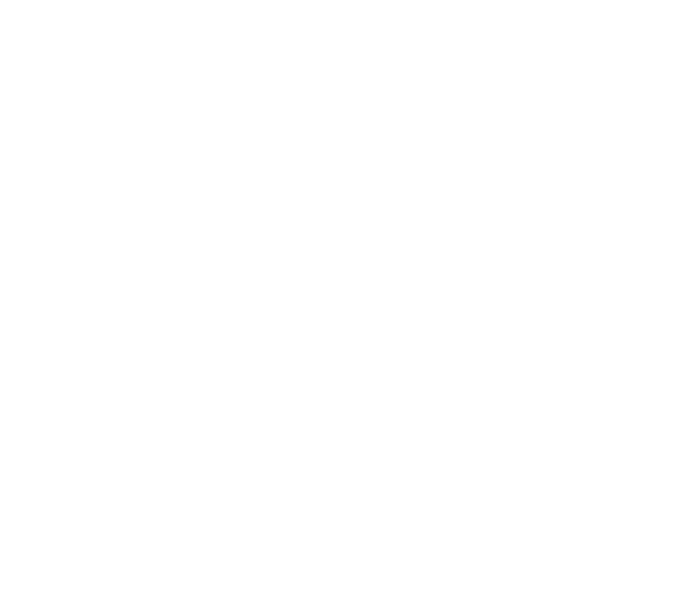
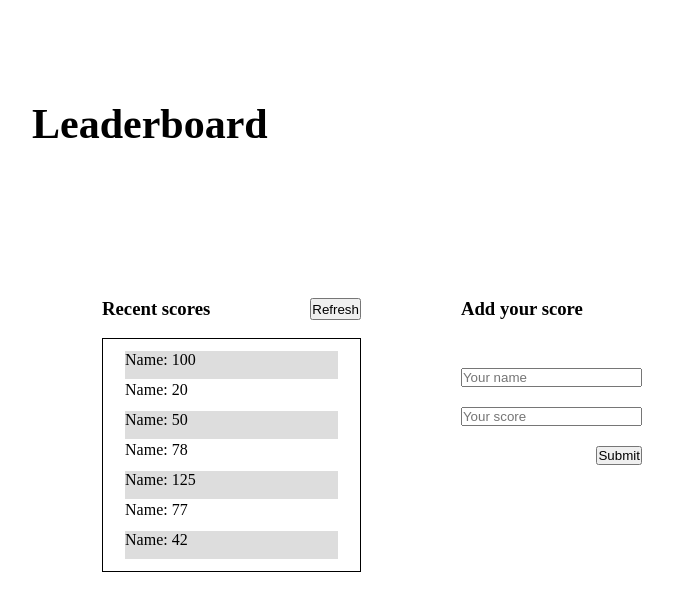
Before and after one commit to DeVuDeveloper/Leaderboard, a website built with webpack: page src/index.html in a window 1280 px wide. Shown: the whole page, without its empty margins (268-941 px from the left). Built offline with nearby package versions, Linux system fonts and the light colour scheme.

Commit message:
setup with webpack and html markup

```diff
--- a/src/index.html
+++ b/src/index.html
@@ -8,5 +8,56 @@
 
 <body>
 
+
+
+      <main>
+        <header>
+        <h1>Leaderboard</h1>
+      </header>
+      <div class="wrapper">
+
+        <section class="scores">
+          <div class="list-header">
+            <h3>Recent scores</h3>
+            <button type="button">Refresh</button>
+          </div><br>
+          <div class="list">
+            <table>
+               <tr>
+                  <td>Name: 100</td>
+                </tr>
+                <tr>
+                  <td>Name: 20</td>
+                </tr>
+                <tr>
+                  <td>Name: 50</td>
+                </tr>
+                <tr>
+                  <td>Name: 78</td>
+                </tr>
+                <tr>
+                  <td>Name: 125</td>
+                </tr>
+                <tr>
+                  <td>Name: 77</td>
+                </tr>
+                <tr>
+                    <td>Name: 42</td>
+                </tr>
+              </table>
+
+          </div>
+        </section>
+        <section class="addScore">
+          <h3>Add your score</h3>
+          <form class='form'>
+            <input type="text" placeholder="Your name">
+            <input type="text" placeholder="Your score">
+            <button class='btn' type='submit'>Submit</button>
+          </form>
+        </section>
+      </div>
+      </main>
+
 </body>
 </html>
--- a/src/style.css
+++ b/src/style.css
@@ -0,0 +1,61 @@
+* {
+  margin: 0;
+  padding: 0;
+}
+
+main {
+  display: flex;
+  flex-direction: column;
+  padding-top: 100px;
+  gap: 100px;
+}
+
+header h1 {
+  font-size: 42px;
+  margin-bottom: 50px;
+  margin-left: 300px;
+}
+
+.wrapper {
+  display: flex;
+  justify-content: center;
+  gap: 100px;
+}
+
+.list {
+  border: 1px solid #000;
+  padding: 10px 20px;
+}
+
+.list-header {
+  display: flex;
+  gap: 100px;
+}
+
+.btn {
+  align-self: end;
+}
+
+table {
+  width: 100%;
+}
+
+table td {
+  padding-bottom: 10px;
+}
+
+table tr:nth-child(odd) {
+  background-color: #ddd;
+}
+
+.addScore {
+  display: grid;
+  grid-template-columns: 1fr;
+}
+
+form {
+  display: flex;
+  flex-direction: column;
+  gap: 20px;
+  margin-top: -60px;
+}
```
Also changed, not shown: dist/index.html, dist/main.js.
